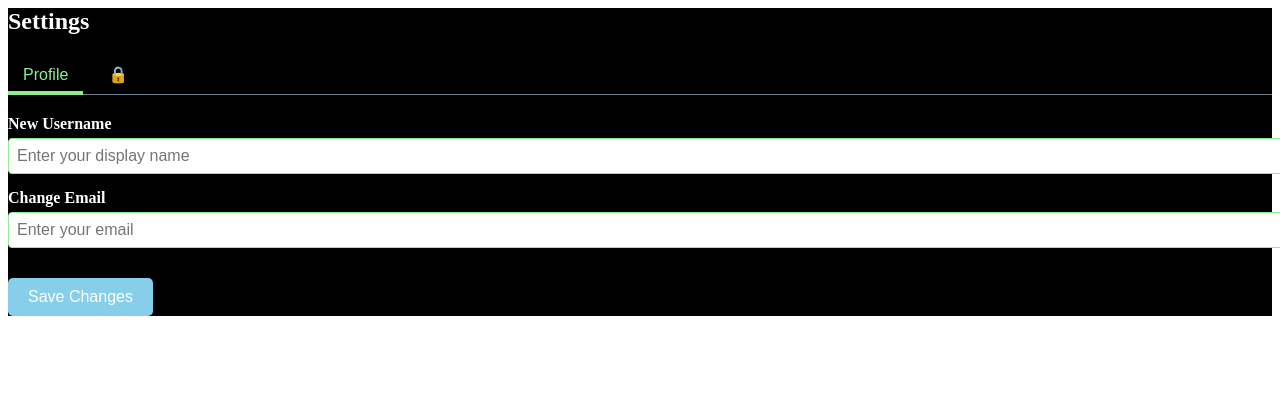
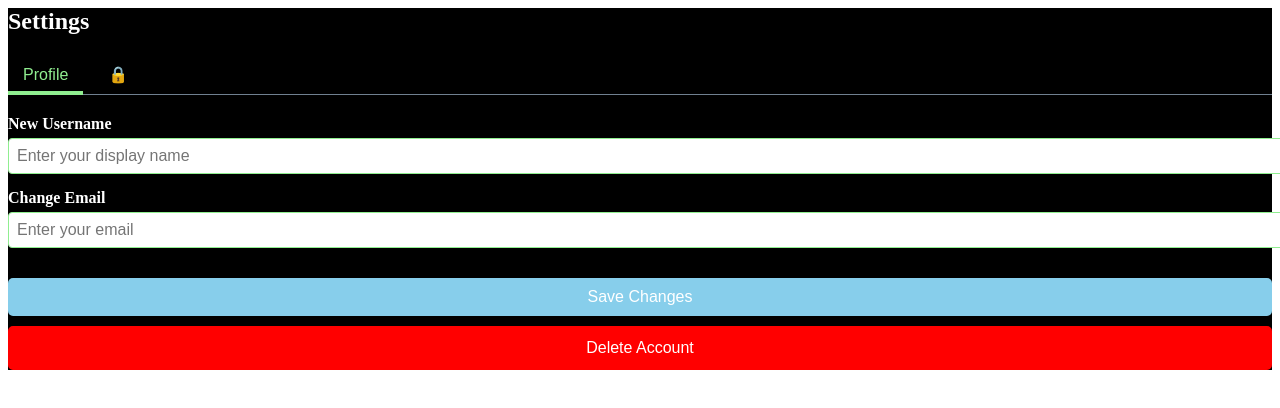
Before and after one commit to HypeTrade307/HypeTrade, a Next.js app in the folder HypeTrade307/: page /SettingsMenu in a window 1280 px wide. Shown: the top 408 px of the page. Built offline with nearby package versions, Linux system fonts and the light colour scheme.

Commit message:
Added the account deletion functionality.

```diff
--- a/HypeTrade307/src/pages/SettingsMenu.css
+++ b/HypeTrade307/src/pages/SettingsMenu.css
@@ -83,10 +83,12 @@
 
 .settings-footer {
     display: flex;
-    justify-content: space-between;
-    align-items: center;
+    flex-direction: column;
+    align-items: stretch;
+    gap: 10px;
     margin-top: 20px;
 }
+
 
 .save-button {
     background-color: skyblue;
@@ -99,6 +101,22 @@
     transition: background-color 0.3s;
 }
 
+.delete-button {
+    background-color: red !important;
+    color: white !important;
+    border: 3px solid red !important;
+    border-radius: 5px !important;
+    padding: 10px 20px !important;
+    cursor: pointer !important;
+    font-size: 16px !important;
+    transition: background-color 0.3s !important;
+    z-index: 1 !important;
+    opacity: 100% !important;
+}
+.delete-button:hover {
+    background-color: darkred;
+}
+
 .save-button:hover {
     background-color: skyblue;
 }
--- a/HypeTrade307/src/pages/SettingsMenu.tsx
+++ b/HypeTrade307/src/pages/SettingsMenu.tsx
@@ -44,6 +44,25 @@ export default function SettingsMenu() {
       ...passwordData,
       [name]: value,
     });
+  };
+  const handleDeleteAccount = async () => {
+    const token = localStorage.getItem("token");
+    if (!token) {
+      toast.error("You are not authenticated. Please log in first.");
+      return;
+    }
+    try {
+      await axios.delete("http://127.0.0.1:8000/users/me/delete", {
+        headers: { Authorization: `Bearer ${token}` },
+      });
+      toast.success("Account deleted successfully!");
+      localStorage.removeItem("token");
+      window.location.href = "/login";
+    } catch (error: any) {
+      console.error(error);
+      const detail = error.response?.data?.detail || "Error deleting account";
+      toast.error(detail);
+    }
   };
 
   const saveChanges = async () => {
@@ -200,6 +219,11 @@ export default function SettingsMenu() {
         <button className="save-button" onClick={saveChanges}>
           Save Changes
         </button>
+        <button
+          className="delete-button"
+          onClick={handleDeleteAccount}>
+          Delete Account
+        </button>
       </div>
     </div>
   );
```
Also changed, not shown: 2 other files (tests, documents, lock files or other folders).
